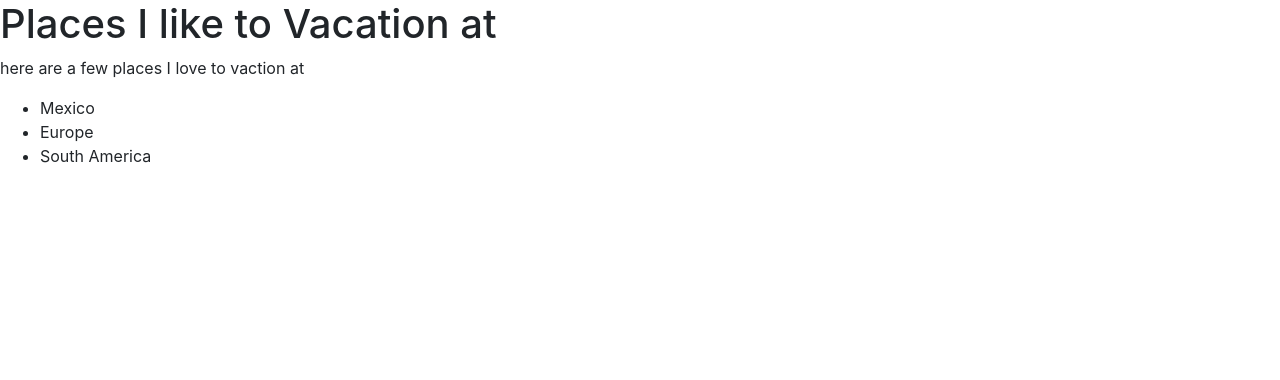
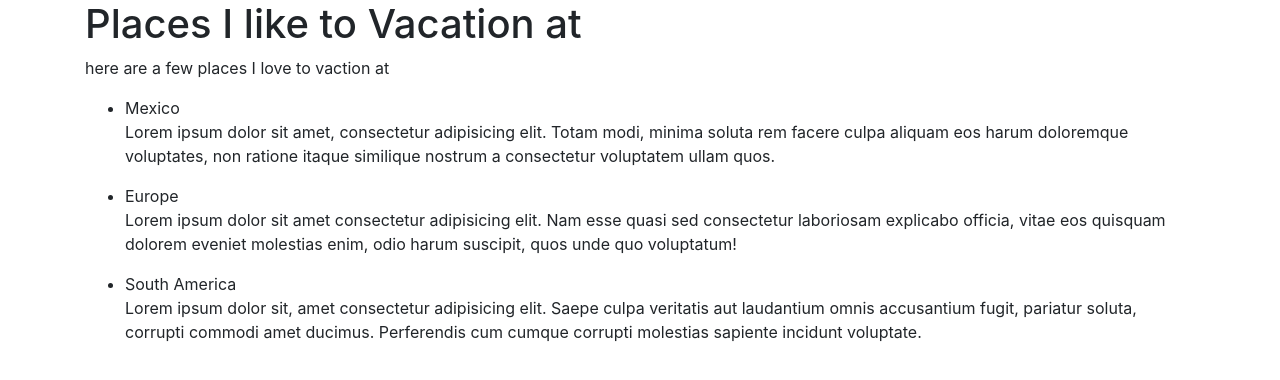
Before and after one commit to chonnessey/vacation-site, a plain HTML site: page index.html in a window 1280 px wide. Drawn offline with Linux system fonts and the light colour scheme.

Commit message:
add lorem txt to website and bootstrap containers
co-authored-by: Tori West <victoria_west@ymail.com>

```diff
--- a/index.html
+++ b/index.html
@@ -7,13 +7,18 @@
   <link rel="stylesheet" href="css/bootstrap.css" type="text/css">
 </head>
 <body>
+  <div class="container">
   <h1>Places I like to Vacation at</h1>
   <p>here are a few places I love to vaction at</p>
   <ul>
     <li>Mexico</li>
+    <p>Lorem ipsum dolor sit amet, consectetur adipisicing elit. Totam modi, minima soluta rem facere culpa aliquam eos harum doloremque voluptates, non ratione itaque similique nostrum a consectetur voluptatem ullam quos.</p>
     <li>Europe</li>
+    <p>Lorem ipsum dolor sit amet consectetur adipisicing elit. Nam esse quasi sed consectetur laboriosam explicabo officia, vitae eos quisquam dolorem eveniet molestias enim, odio harum suscipit, quos unde quo voluptatum!</p>
     <li>South America</li>
+    <p>Lorem ipsum dolor sit, amet consectetur adipisicing elit. Saepe culpa veritatis aut laudantium omnis accusantium fugit, pariatur soluta, corrupti commodi amet ducimus. Perferendis cum cumque corrupti molestias sapiente incidunt voluptate.</p>
   </ul>
+  <div>
 
 </body>
 </html>
```
